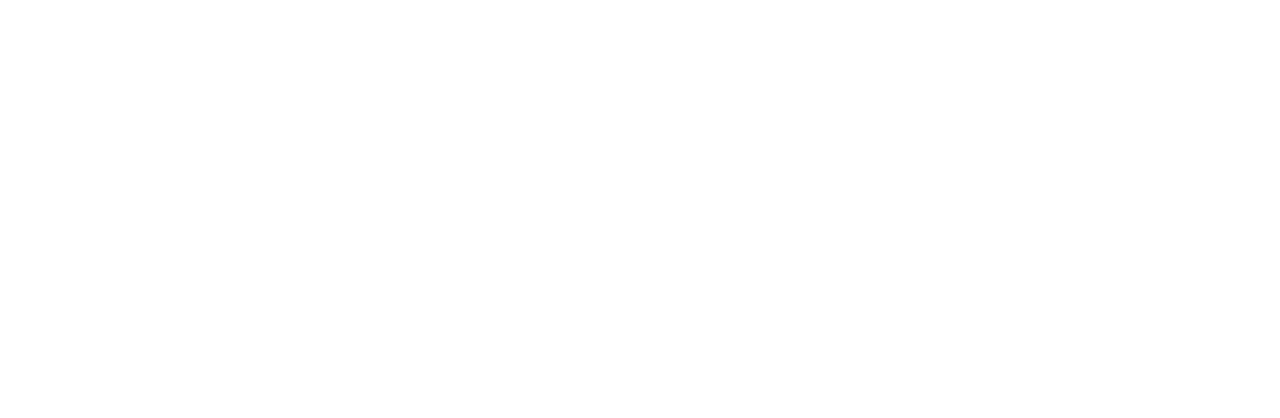
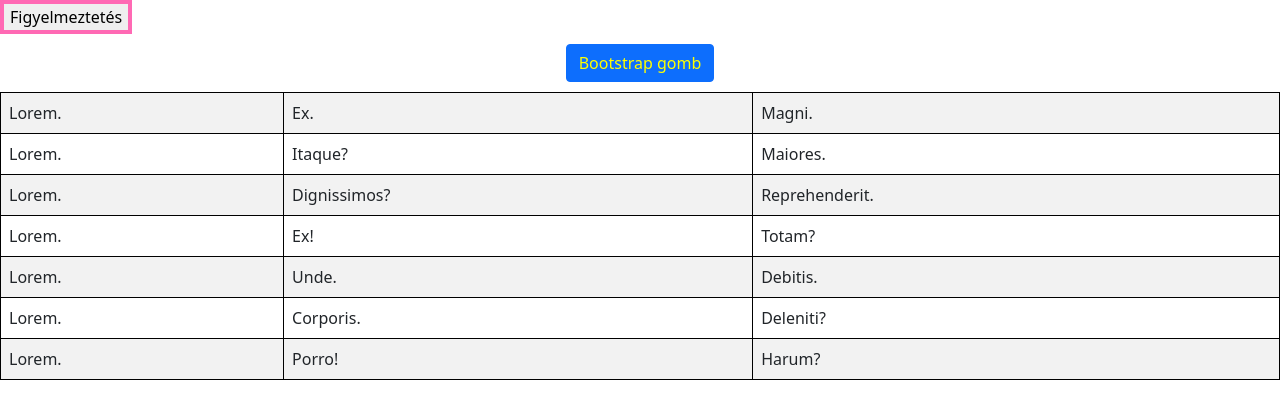
Before and after one commit to radics-viktor/webfejlesztes, a plain HTML site: page Bootstrap/index.html in a window 1280 px wide. Drawn offline with nearby package versions, Linux system fonts and the light colour scheme.

Commit message:
bootstrap

```diff
--- a/Bootstrap/index.html
+++ b/Bootstrap/index.html
@@ -1,13 +1,64 @@
 <!DOCTYPE html>
-<html lang="en">
+<html lang="hu">
 <head>
     <meta charset="UTF-8">
     <meta http-equiv="X-UA-Compatible" content="IE=edge">
     <meta name="viewport" content="width=device-width, initial-scale=1.0">
     <title>Bootstrap</title>
     <link href="https://cdn.jsdelivr.net/npm/bootstrap@5.1.3/dist/css/bootstrap.min.css" rel="stylesheet" integrity="sha384-1BmE4kWBq78iYhFldvKuhfTAU6auU8tT94WrHftjDbrCEXSU1oBoqyl2QvZ6jIW3" crossorigin="anonymous">
+    <link rel="stylesheet" href="style.css">
 </head>
 <body>
+    <button onclick="figyelem()">Figyelmeztetés</button>
+    <button class="btn btn-primary" onclick="figyelem()">Bootstrap gomb</button>
 
+    <script>
+        function figyelem() {
+            alert("Érdemes most figyelni, mert ez fontos!");
+        }
+    </script>
+
+    <!-- tr*7>td*3>lorem1 -->
+    <table class="table table-striped">
+        <tr>
+        <td>Lorem.</td>
+        <td>Ex.</td>
+        <td>Magni.</td>
+    </tr>
+    <tr>
+        <td>Lorem.</td>
+        <td>Itaque?</td>
+        <td>Maiores.</td>
+    </tr>
+    <tr>
+        <td>Lorem.</td>
+        <td>Dignissimos?</td>
+        <td>Reprehenderit.</td>
+    </tr>
+    <tr>
+        <td>Lorem.</td>
+        <td>Ex!</td>
+        <td>Totam?</td>
+    </tr>
+    <tr>
+        <td>Lorem.</td>
+        <td>Unde.</td>
+        <td>Debitis.</td>
+    </tr>
+    <tr>
+        <td>Lorem.</td>
+        <td>Corporis.</td>
+        <td>Deleniti?</td>
+    </tr>
+    <tr>
+        <td>Lorem.</td>
+        <td>Porro!</td>
+        <td>Harum?</td>
+    </tr>
+</table>
+
+
+
+    <script src="https://cdn.jsdelivr.net/npm/bootstrap@5.1.3/dist/js/bootstrap.bundle.min.js" integrity="sha384-ka7Sk0Gln4gmtz2MlQnikT1wXgYsOg+OMhuP+IlRH9sENBO0LRn5q+8nbTov4+1p" crossorigin="anonymous"></script>
 </body>
 </html>
--- a/Bootstrap/style.css
+++ b/Bootstrap/style.css
@@ -0,0 +1,15 @@
+/* CSS reset */
+button {
+    margin: 0px;
+    border: 4px solid hotpink;
+}
+
+button.btn {
+    display: block;
+    margin: 10px auto;
+    color: yellow;
+}
+
+td {
+    border: 1px solid black;
+}
```
